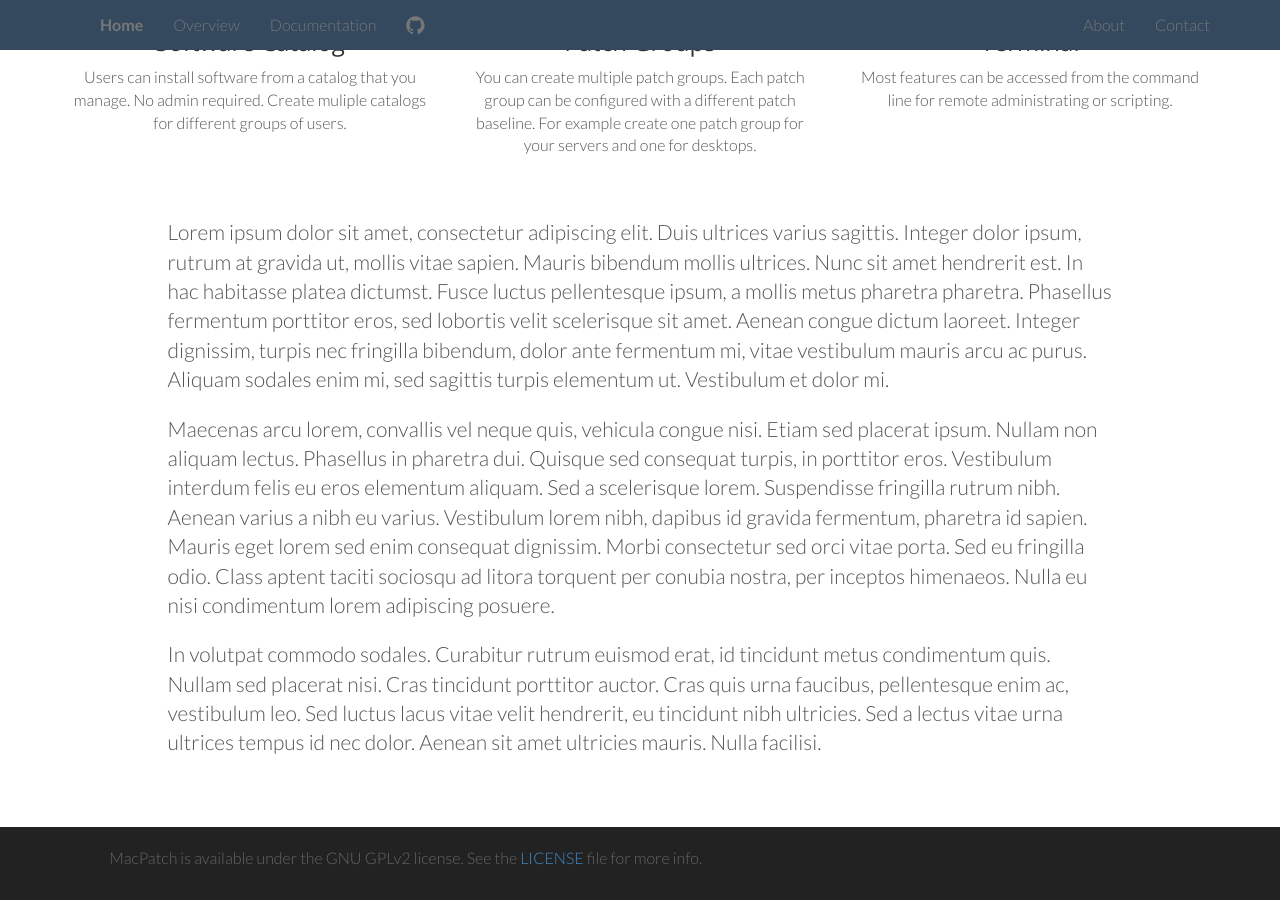
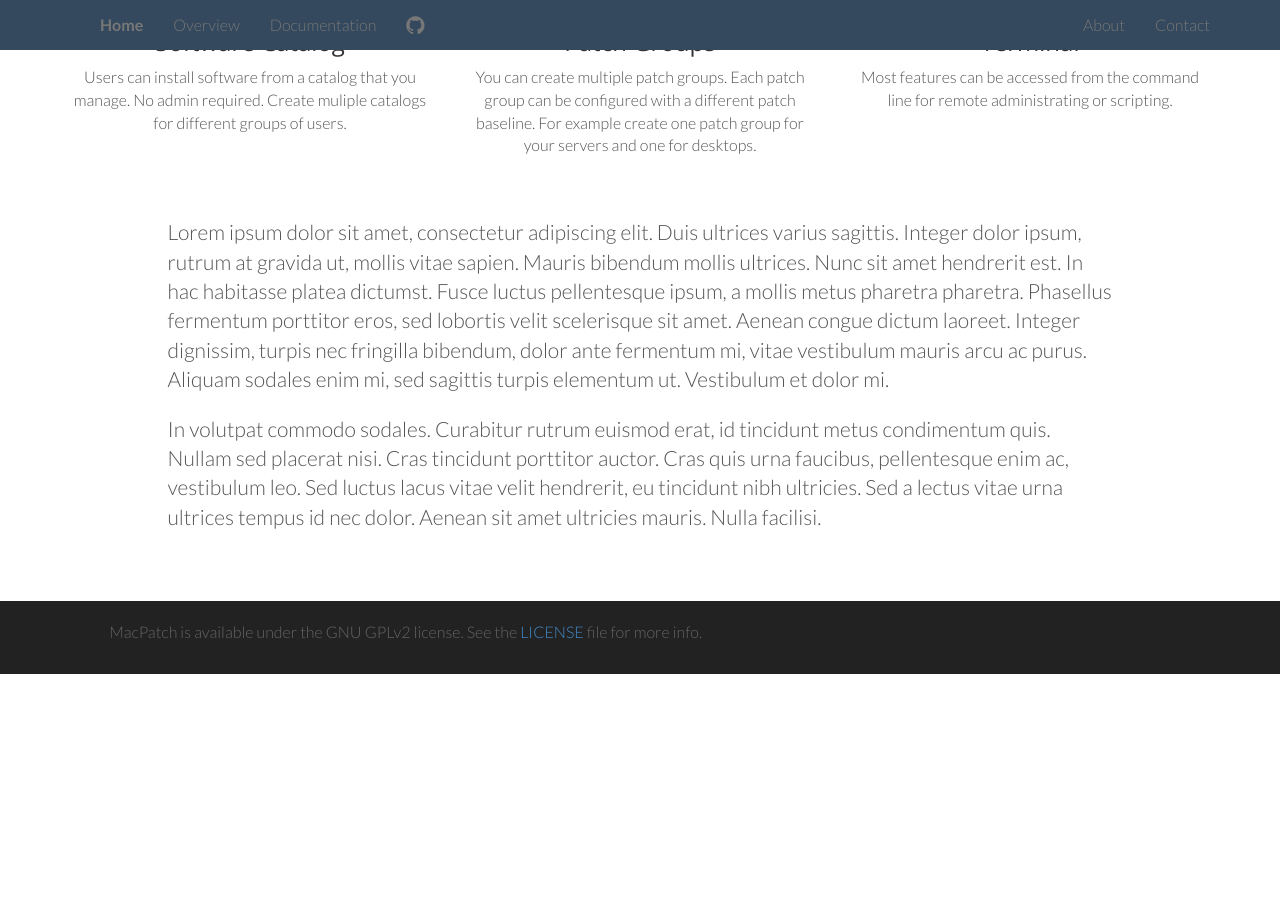
Before and after one commit to IanLee1521/macpatch.github.io, a Jekyll site: the page built from index.html, in a window 1280 px wide and 900 px high, scrolled down 1334 px. Built offline with Jekyll 4.4.1, drawn with Linux system fonts in a browser that asks for light colours; nearby versions of some CDN libraries; after the commit the page ends 2008 px from its top, so only the background shows below that.

Commit message:
selfpatch.png

```diff
--- a/index.html
+++ b/index.html
@@ -86,7 +86,7 @@ base_url: "./"
       <div class="row">
         <div class="col-sm-10 col-sm-offset-1">
           <p class="lead">Lorem ipsum dolor sit amet, consectetur adipiscing elit. Duis ultrices varius sagittis. Integer dolor ipsum, rutrum at gravida ut, mollis vitae sapien. Mauris bibendum mollis ultrices. Nunc sit amet hendrerit est. In hac habitasse platea dictumst. Fusce luctus pellentesque ipsum, a mollis metus pharetra pharetra. Phasellus fermentum porttitor eros, sed lobortis velit scelerisque sit amet. Aenean congue dictum laoreet. Integer dignissim, turpis nec fringilla bibendum, dolor ante fermentum mi, vitae vestibulum mauris arcu ac purus. Aliquam sodales enim mi, sed sagittis turpis elementum ut. Vestibulum et dolor mi.</p>
-          <p class="lead">Maecenas arcu lorem, convallis vel neque quis, vehicula congue nisi. Etiam sed placerat ipsum. Nullam non aliquam lectus. Phasellus in pharetra dui. Quisque sed consequat turpis, in porttitor eros. Vestibulum interdum felis eu eros elementum aliquam. Sed a scelerisque lorem. Suspendisse fringilla rutrum nibh. Aenean varius a nibh eu varius. Vestibulum lorem nibh, dapibus id gravida fermentum, pharetra id sapien. Mauris eget lorem sed enim consequat dignissim. Morbi consectetur sed orci vitae porta. Sed eu fringilla odio. Class aptent taciti sociosqu ad litora torquent per conubia nostra, per inceptos himenaeos. Nulla eu nisi condimentum lorem adipiscing posuere.</p>
+
           <p class="lead">In volutpat commodo sodales. Curabitur rutrum euismod erat, id tincidunt metus condimentum quis. Nullam sed placerat nisi. Cras tincidunt porttitor auctor. Cras quis urna faucibus, pellentesque enim ac, vestibulum leo. Sed luctus lacus vitae velit hendrerit, eu tincidunt nibh ultricies. Sed a lectus vitae urna ultrices tempus id nec dolor. Aenean sit amet ultricies mauris. Nulla facilisi.</p>
       </div>
     </div>
```
Also changed, not shown: images/selfpatch.png.
